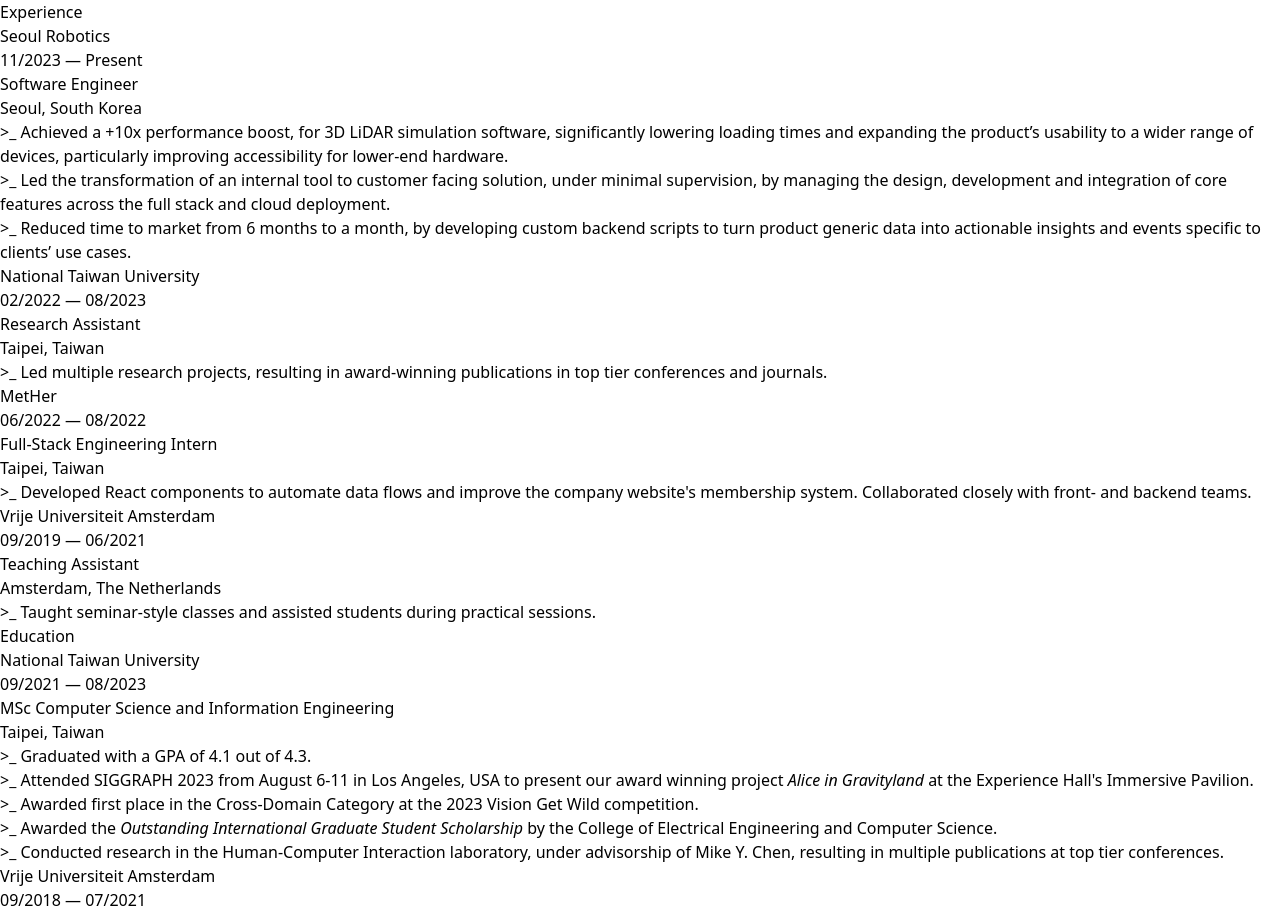
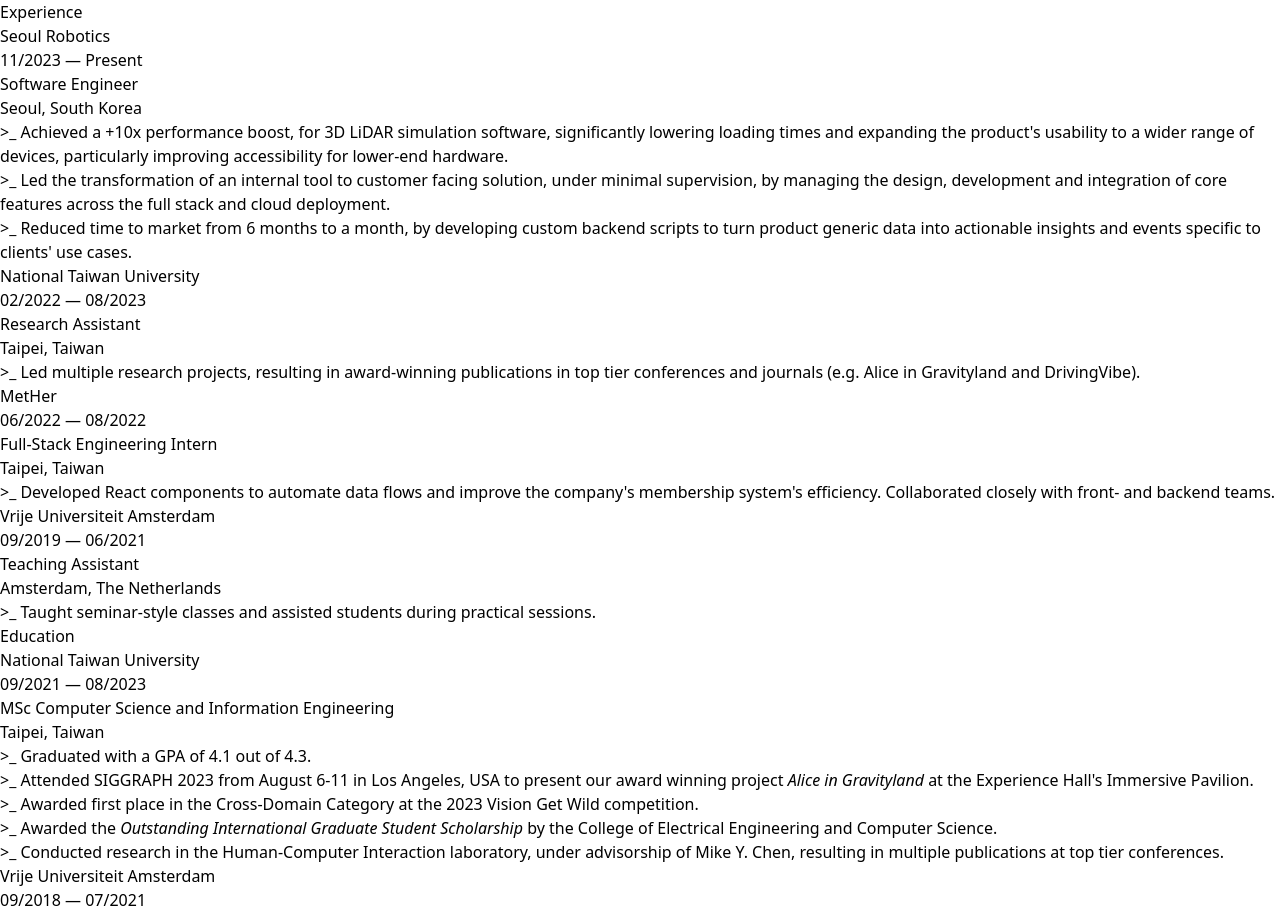
Before and after one commit to LucaTaglialatela/LucaTaglialatela.github.io, a React (Vite) app: page / in a window 1280 px wide. Shown: the part 7528-8444 px from the top of the page. Built offline with nearby package versions, Linux system fonts and the light colour scheme.

Commit message:
update content

```diff
--- a/src/components/Experience/index.tsx
+++ b/src/components/Experience/index.tsx
@@ -9,7 +9,7 @@
     descriptions: [
       <>
         Achieved a +10x performance boost, for 3D LiDAR simulation software,
-        significantly lowering loading times and expanding the product’s
+        significantly lowering loading times and expanding the product's
         usability to a wider range of devices, particularly improving
         accessibility for lower-end hardware.
       </>,
@@ -21,7 +21,7 @@
       <>
         Reduced time to market from 6 months to a month, by developing custom
         backend scripts to turn product generic data into actionable insights
-        and events specific to clients’ use cases.
+        and events specific to clients' use cases.
       </>,
     ],
   },
@@ -33,7 +33,17 @@
     descriptions: [
       <>
         Led multiple research projects, resulting in award-winning publications
-        in top tier conferences and journals.
+        in top tier conferences and journals (e.g.{" "}
+        <a href={"https://dl.acm.org/doi/10.1145/3588027.3595591"}>
+          <span className="text-decoration-line: underline">
+            Alice in Gravityland
+          </span>
+        </a>
+        {" and "}
+        <a href={"https://dl.acm.org/doi/10.1145/3604253"}>
+          <span className="text-decoration-line: underline">DrivingVibe</span>
+        </a>
+        ).
       </>,
     ],
   },
@@ -45,8 +55,8 @@
     descriptions: [
       <>
         Developed React components to automate data flows and improve the
-        company website's membership system. Collaborated closely with front-
-        and backend teams.
+        company's membership system's efficiency. Collaborated closely with
+        front- and backend teams.
       </>,
     ],
   },
```
